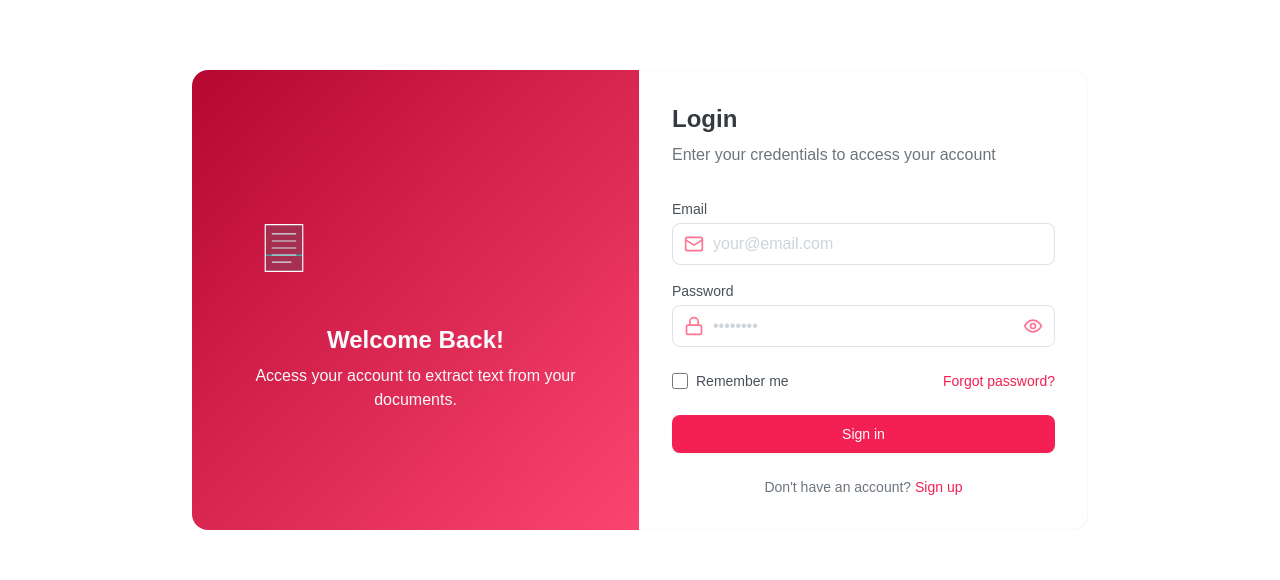
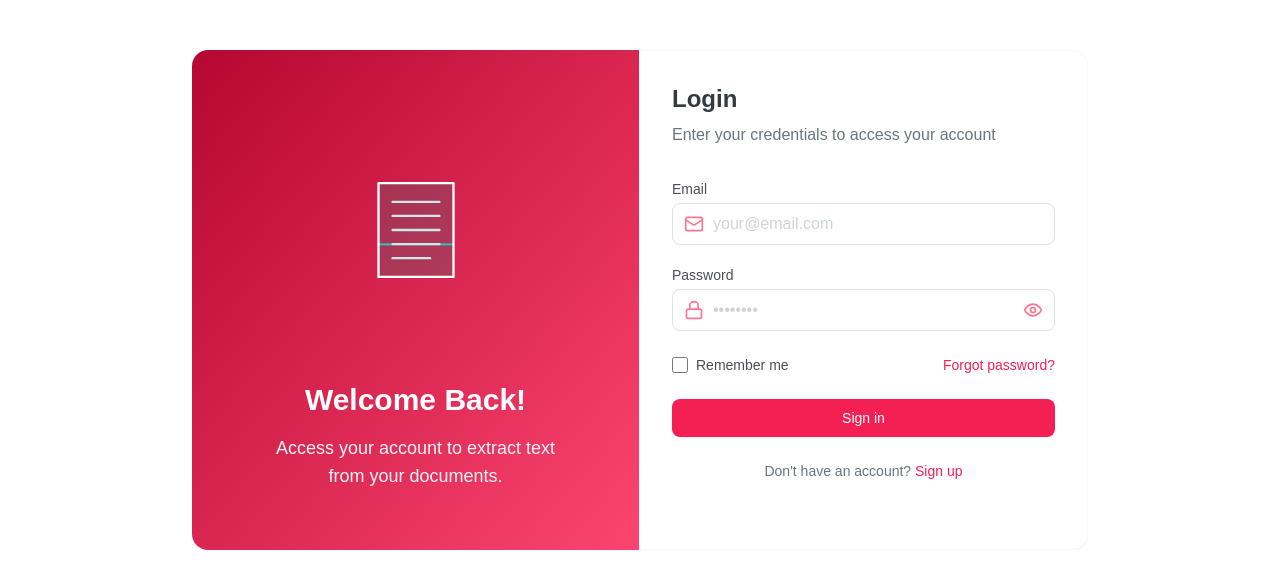
Before and after one commit to Matheshhp24/doc-extractor, a React (Vite) app: page /login in a window 1280 px wide. Shown: the part 196-776 px from the top of the page. Built offline with nearby package versions, Linux system fonts and the light colour scheme; no server answers; a web font is replaced by a local one.

Commit message:
Pink updated

```diff
--- a/src/pages/Login.tsx
+++ b/src/pages/Login.tsx
@@ -72,8 +72,8 @@ const Login: React.FC = () => {  const [user, setUser] = useState<{ fullName: st
 
 
   return (
-    <div className="min-h-screen py-20 md:py-0 md:h-screen flex items-center justify-center px-4 bg-white">
-      <div className="w-full max-w-4xl md:max-h-[640px] flex flex-col md:flex-row overflow-hidden">
+    <div className="min-h-screen py-24 sm:py-16 md:py-0 md:h-screen flex items-center justify-center px-4 bg-white">
+      <div className="w-full max-w-4xl md:max-h-[640px] min-h-[550px] md:min-h-[500px] flex flex-col md:flex-row overflow-hidden">
         {/* Left side - Animation */}
         <motion.div
           initial={{ opacity: 0, x: -50 }}
@@ -81,15 +81,17 @@ const Login: React.FC = () => {  const [user, setUser] = useState<{ fullName: st
           transition={{ duration: 0.5 }}
           className="bg-gradient-to-br from-accent-800 to-accent-500 p-4 md:p-8 rounded-t-2xl md:rounded-l-2xl md:rounded-tr-none flex-1 flex items-center justify-center"
         >
-          <div className="text-center">
-            <Lottie
-              loop
-              animationData={authAnimation}
-              play
-              style={{ width: 120, height: 120 }}
-            />
-            <h2 className="text-2xl font-bold text-gray-100 mt-4 mb-2">Welcome Back!</h2>
-            <p className="text-gray-100">
+          <div className="text-center w-full flex flex-col items-center justify-center px-4 sm:px-6 md:px-8">
+            <div className="w-[200px] h-[200px] sm:w-[220px] sm:h-[220px] md:w-[240px] md:h-[240px]">
+              <Lottie
+                loop
+                animationData={authAnimation}
+                play
+                style={{ width: '100%', height: '100%' }}
+              />
+            </div>
+            <h2 className="text-2xl md:text-3xl font-bold text-white mt-6 sm:mt-8 mb-3 sm:mb-4">Welcome Back!</h2>
+            <p className="text-white/95 max-w-[260px] sm:max-w-[300px] mx-auto text-base md:text-lg leading-relaxed">
               Access your account to extract text from your documents.
             </p>
           </div>
@@ -100,7 +102,7 @@ const Login: React.FC = () => {  const [user, setUser] = useState<{ fullName: st
           initial={{ opacity: 0, x: 50 }}
           animate={{ opacity: 1, x: 0 }}
           transition={{ duration: 0.5, delay: 0.2 }}
-          className="bg-white p-4 md:p-8 rounded-b-2xl md:rounded-r-2xl md:rounded-bl-none flex-1 shadow-sm border border-gray-100"
+          className="bg-white p-4 sm:p-6 md:p-8 rounded-b-2xl md:rounded-r-2xl md:rounded-bl-none flex-1 shadow-sm border border-gray-100"
         >
           <div className="mb-8">
             <h1 className="text-2xl font-bold text-gray-800 mb-2">Login</h1>
@@ -110,7 +112,7 @@ const Login: React.FC = () => {  const [user, setUser] = useState<{ fullName: st
           </div>
 
           <form onSubmit={handleSubmit} className="space-y-6">
-            <div className="space-y-4">
+            <div className="space-y-4 sm:space-y-5 mb-2 sm:mb-0">
               <div>
                 <label className="block text-sm font-medium text-gray-700 mb-1">
                   Email
@@ -209,7 +211,7 @@ const Login: React.FC = () => {  const [user, setUser] = useState<{ fullName: st
             </div>
           </form>
 
-          <div className="mt-6 text-center">
+          <div className="mt-6 text-center pb-6 sm:pb-4 md:pb-0">
             <p className="text-sm text-gray-600">
               Don't have an account?{' '}
               <Link to="/signup" className="font-medium text-accent-600 hover:text-accent-500">
--- a/src/pages/SignUp.tsx
+++ b/src/pages/SignUp.tsx
@@ -86,8 +86,8 @@ const SignUp: React.FC = () => {
   };
 
   return (
-    <div className="min-h-screen py-20 md:py-0 md:h-screen flex items-center justify-center px-4 bg-white">
-      <div className="w-full max-w-4xl md:max-h-[640px] flex flex-col md:flex-row overflow-hidden">
+    <div className="min-h-screen py-24 sm:py-16 md:py-0 md:h-screen flex items-center justify-center px-4 bg-white">
+      <div className="w-full max-w-4xl md:max-h-[640px] min-h-[550px] md:min-h-[500px] flex flex-col md:flex-row overflow-hidden">
         {/* Left side - Animation */}
         <motion.div
           initial={{ opacity: 0, x: -50 }}
@@ -95,13 +95,16 @@ const SignUp: React.FC = () => {
           transition={{ duration: 0.5 }}
           className="bg-gradient-to-br from-accent-800 to-accent-500 p-4 md:p-8 rounded-t-2xl md:rounded-l-2xl md:rounded-tr-none flex-1 flex items-center justify-center"
         >
-          <div className="text-center">
+          <div className="text-center w-full flex flex-col items-center justify-center px-4 sm:px-6 md:px-8">
+            <div className="w-[200px] h-[200px] sm:w-[220px] sm:h-[220px] md:w-[240px] md:h-[240px]">
+
             <Lottie
               loop
               animationData={authAnimation}
               play
-              style={{ width: 120, height: 120 }}
+              style={{ width: '100%', height: '100%' }}
             />
+              </div>
             <h2 className="text-2xl font-bold text-gray-100 mt-4 mb-2">Join DocCrunch.Ai</h2>
             <p className="text-gray-100">
               Create an account to start extracting text from your documents.
@@ -114,7 +117,7 @@ const SignUp: React.FC = () => {
           initial={{ opacity: 0, x: 50 }}
           animate={{ opacity: 1, x: 0 }}
           transition={{ duration: 0.5, delay: 0.2 }}
-          className="bg-white p-4 md:p-8 rounded-b-2xl md:rounded-r-2xl md:rounded-bl-none flex-1 shadow-sm border border-gray-100"
+          className="bg-white p-4 sm:p-6 md:p-8 rounded-b-2xl md:rounded-r-2xl md:rounded-bl-none flex-1 shadow-sm border border-gray-100"
         >
           <div className="mb-8">
             <h1 className="text-2xl font-bold text-gray-800 mb-2">Create Account</h1>
@@ -125,7 +128,7 @@ const SignUp: React.FC = () => {
 
           <form onSubmit={currentStep === 1 ? handleNextStep : handleSubmit} className="space-y-6">
             {currentStep === 1 ? (
-              <div className="space-y-4">
+              <div className="space-y-4 sm:space-y-5 mb-2 sm:mb-0">
                 <div>
                   <label className="block text-sm font-medium text-gray-700 mb-1">
                     Full Name
@@ -181,7 +184,7 @@ const SignUp: React.FC = () => {
                 </div>
               </div>
             ) : (
-              <div className="space-y-4">
+              <div className="space-y-4 sm:space-y-5 mb-2 sm:mb-0">
                 <div>
                   <label className="block text-sm font-medium text-gray-700 mb-1">
                     Password
@@ -291,7 +294,7 @@ const SignUp: React.FC = () => {
             </div>
           )}
 
-          <div className="mt-6 text-center">
+          <div className="mt-6 text-center pb-6 sm:pb-4 md:pb-0">
             <p className="text-sm text-gray-600">
               Already have an account?{' '}
               <Link to="/login" className="font-medium text-accent-600 hover:text-accent-500">
```
